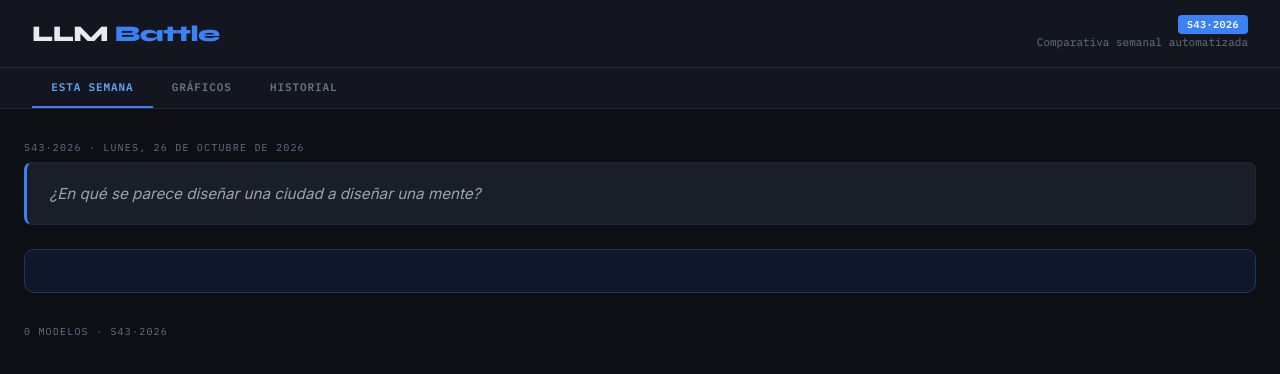
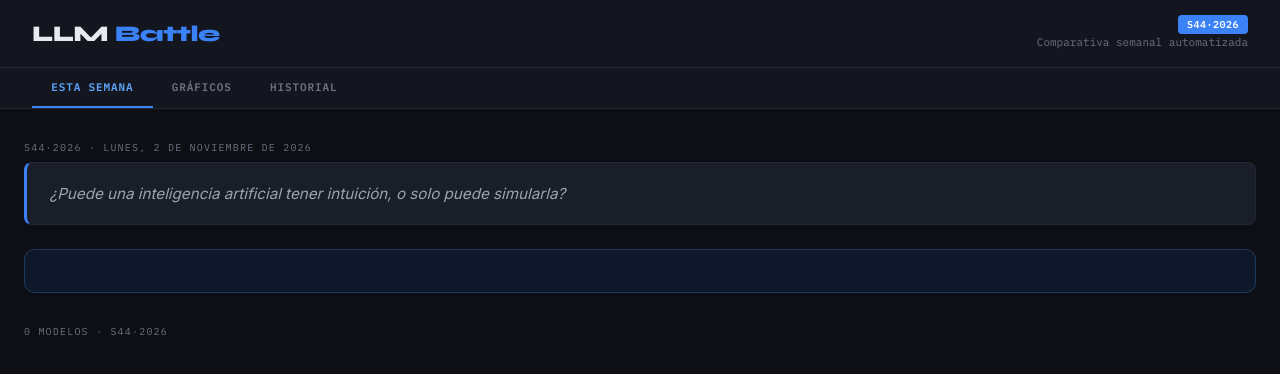
Before and after one commit to dedonatogabriel-bot/llm-battle, a website: page docs/index.html in a window 1280 px wide. Drawn offline with nearby package versions, Linux system fonts and the light colour scheme.

Commit message:
Battle semana 2026-W45

```diff
--- a/docs/index.html
+++ b/docs/index.html
@@ -108,7 +108,7 @@ table.hist tr:hover td{background:var(--surface2)}
 </div>
 
 <script>
-const WEEKS = [{"id":"S43·2026","label":"S43·2026","date":"lunes, 26 de octubre de 2026","prompt":"¿En qué se parece diseñar una ciudad a diseñar una mente?","results":[]}];
+const WEEKS = [{"id":"S44·2026","label":"S44·2026","date":"lunes, 2 de noviembre de 2026","prompt":"¿Puede una inteligencia artificial tener intuición, o solo puede simularla?","results":[]}];
 const MODEL_LIST = [];
 
 const PALETTE = {
```
